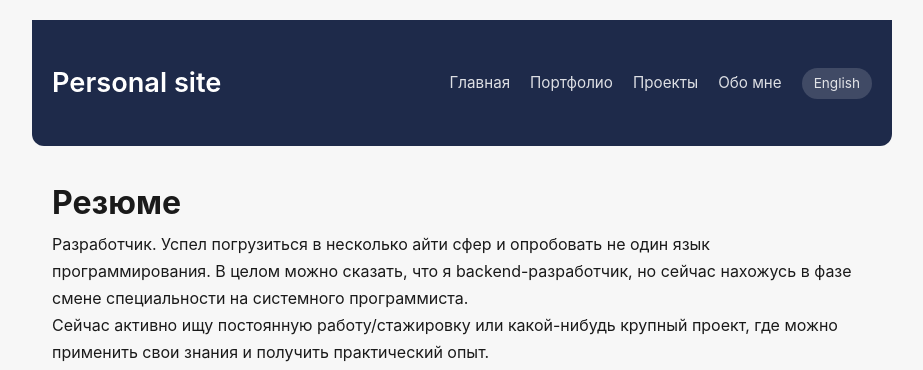
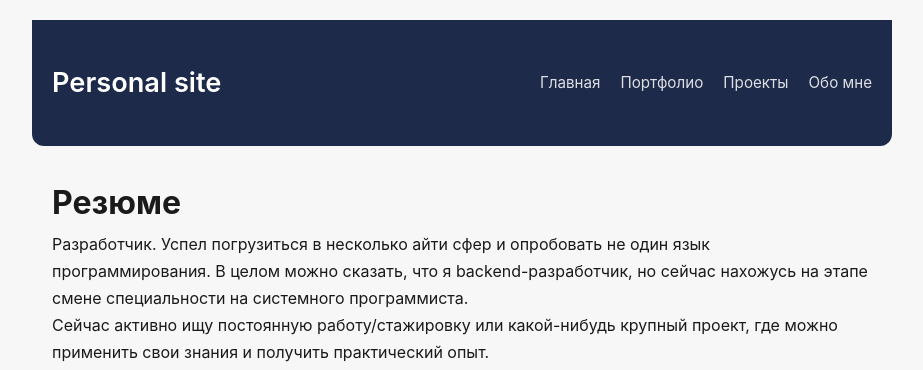
Before and after one commit to ExtremumDev/ExtremumDev.github.io, a Jekyll site: the page built from ru/portfolio.md, in a window 1280 px wide. Shown: the top 370 px of the page, without its empty margins (178-1101 px from the left). Built offline with Jekyll 4.4.1, drawn with Linux system fonts in a browser that asks for light colours.

Commit message:
Header change

```diff
--- a/_includes/header-en.html
+++ b/_includes/header-en.html
@@ -6,6 +6,7 @@
             <a href="/en/portfolio/">Portfolio</a>
             <a href="/en/about/">About</a>
             <a href="/en/projects/">Projects</a>
+            <a href="/ru/" class="lang-switch">Russian</a>
         </nav>
     </div>
 </header>
--- a/_includes/header-ru.html
+++ b/_includes/header-ru.html
@@ -6,7 +6,6 @@
             <a href="/ru/portfolio/">Портфолио</a>
             <a href="/ru/projects">Проекты</a>
             <a href="/ru/about/">Обо мне</a>
-            <a href="/en/" class="lang-switch">English</a>
         </nav>
     </div>
 </header>
--- a/ru/portfolio.md
+++ b/ru/portfolio.md
@@ -4,7 +4,7 @@
 permalink: /ru/portfolio/
 ---
 <h1>Резюме</h1>
-Разработчик. Успел погрузиться в несколько айти сфер и опробовать не один язык программирования. В целом можно сказать, что я backend-разработчик, но сейчас нахожусь в фазе смене специальности на системного программиста.
+Разработчик. Успел погрузиться в несколько айти сфер и опробовать не один язык программирования. В целом можно сказать, что я backend-разработчик, но сейчас нахожусь на этапе смене специальности на системного программиста.
 Сейчас активно ищу постоянную работу/стажировку или какой-нибудь крупный проект, где можно применить свои знания и получить практический опыт.
 ## Опыт работы
 Работал/работаю, как самозанятый, на фриланс биржах(Fl.ru, kwork.ru) с 2023 года. Выполнял заказы в основном по созданию сайтов и чат-ботов. Всего где-то 20+ выполненных работ.
```
